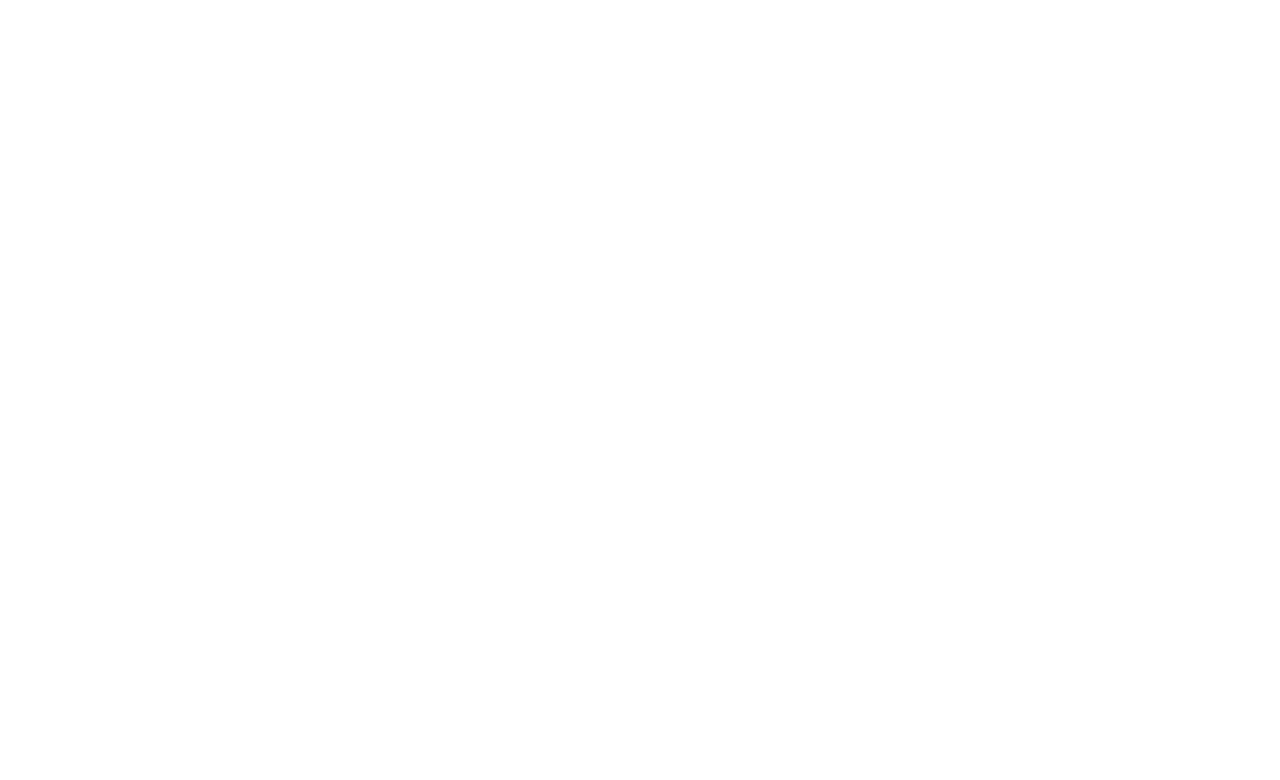
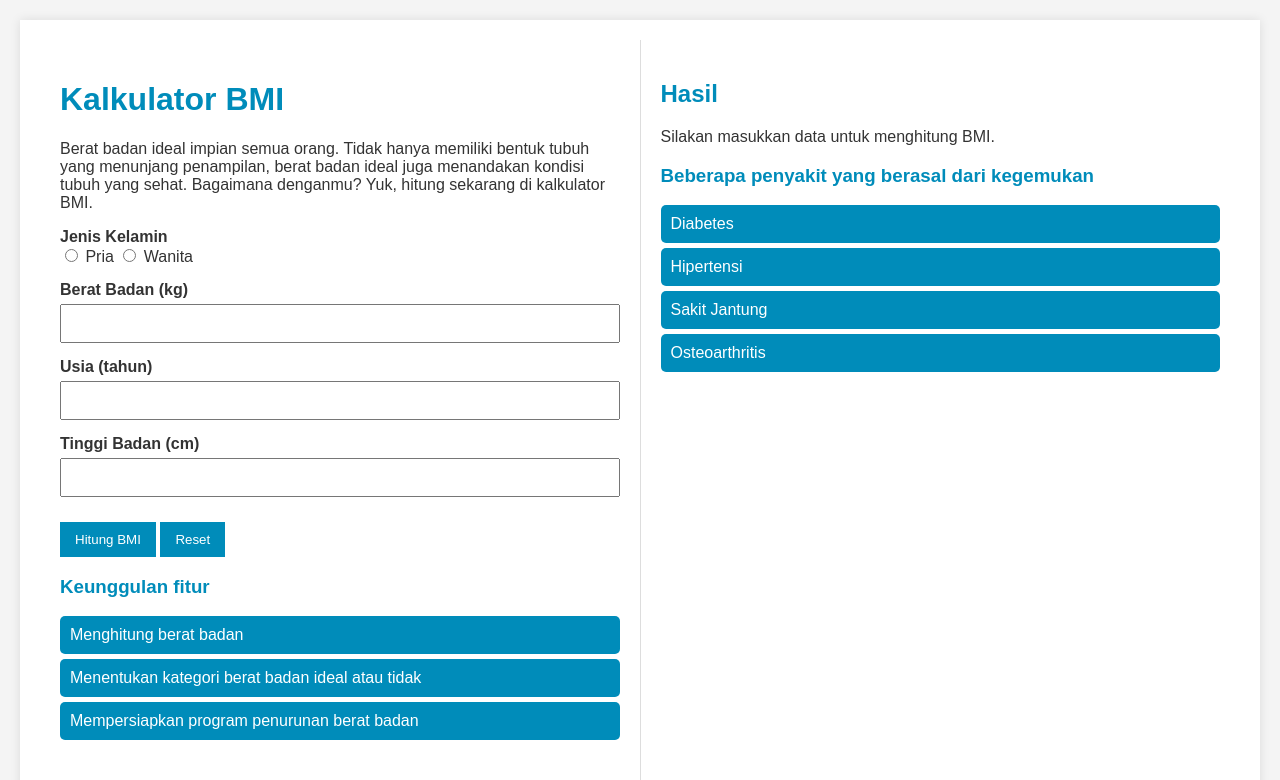
Before and after one commit to revou-fundamental-course/5-aug-24-nder-1, a plain HTML site: page index.html in a window 1280 px wide. Drawn offline with Linux system fonts and the light colour scheme.

Commit message:
desain pertama

```diff
--- a/css/styles.css
+++ b/css/styles.css
@@ -1 +1,75 @@
-/* ini CSS
+body {
+    font-family: Arial, sans-serif;
+    background-color: #f4f4f4;
+    color: #333;
+    margin: 0;
+    padding: 0;
+}
+
+.container {
+    display: flex;
+    max-width: 1200px;
+    margin: 20px auto;
+    padding: 20px;
+    background-color: #fff;
+    box-shadow: 0 0 10px rgba(0, 0, 0, 0.1);
+}
+
+.left-column, .right-column {
+    flex: 1;
+    padding: 20px;
+}
+
+.left-column {
+    border-right: 1px solid #ddd;
+}
+
+h1, h2, h3 {
+    color: #008CBA;
+}
+
+.kalkulator-bmi, .hasil-bmi {
+    margin-bottom: 20px;
+}
+
+.form-group {
+    margin-bottom: 15px;
+}
+
+.form-group label {
+    font-weight: bold;
+}
+
+.form-group input[type="number"], .form-group input[type="text"] {
+    width: 100%;
+    padding: 10px;
+    margin-top: 5px;
+    box-sizing: border-box;
+}
+
+button {
+    background-color: #008CBA;
+    color: white;
+    padding: 10px 15px;
+    border: none;
+    cursor: pointer;
+    margin-top: 10px;
+}
+
+button:hover {
+    background-color: #005f73;
+}
+
+ul {
+    list-style-type: none;
+    padding-left: 0;
+}
+
+ul li {
+    background-color: #008CBA;
+    color: white;
+    padding: 10px;
+    margin-bottom: 5px;
+    border-radius: 5px;
+    display: grid;
+}
--- a/index.html
+++ b/index.html
@@ -6,3 +6,61 @@
     <title>Kalkulator BMI</title>
     <link rel="stylesheet" href="css\styles.css">
 </head>
+<body>
+    <div class="container">
+        <div class="left-column">
+            <div class="kalkulator-bmi">
+                <h1>Kalkulator BMI</h1>
+                <p>Berat badan ideal impian semua orang. Tidak hanya memiliki bentuk tubuh yang menunjang penampilan, berat badan ideal juga menandakan kondisi tubuh yang sehat. Bagaimana denganmu? Yuk, hitung sekarang di kalkulator BMI.</p>
+
+                <form id="bmiForm">
+                    <div class="form-group">
+                        <label for="gender">Jenis Kelamin</label><br>
+                        <input type="radio" id="pria" name="gender" value="Pria"> Pria
+                        <input type="radio" id="wanita" name="gender" value="Wanita"> Wanita
+                    </div>
+                    <div class="form-group">
+                        <label for="weight">Berat Badan (kg)</label>
+                        <input type="number" id="weight" name="weight" required>
+                    </div>
+                    <div class="form-group">
+                        <label for="age">Usia (tahun)</label>
+                        <input type="number" id="age" name="age" required>
+                    </div>
+                    <div class="form-group">
+                        <label for="height">Tinggi Badan (cm)</label>
+                        <input type="number" id="height" name="height" required>
+                    </div>
+                    <button type="button" onclick="hitungBMI()">Hitung BMI</button>
+                    <button type="reset">Reset</button>
+                </form>
+
+                <h3>Keunggulan fitur</h3>
+                <ul>
+                    <li>Menghitung berat badan</li>
+                    <li>Menentukan kategori berat badan ideal atau tidak</li>
+                    <li>Mempersiapkan program penurunan berat badan</li>
+                </ul>
+            </div>
+        </div>
+
+        <div class="right-column">
+            <div class="hasil-bmi">
+                <h2>Hasil</h2>
+                <p id="bmiResult">Silakan masukkan data untuk menghitung BMI.</p>
+                <button id="downloadBtn" style="display:none;">Download Hasil BMI</button>
+                <p id="bmiInterpretation"></p>
+                <h3>Beberapa penyakit yang berasal dari kegemukan</h3>
+                <ul>
+                    <li>Diabetes</li>
+                    <li>Hipertensi</li>
+                    <li>Sakit Jantung</li>
+                    <li>Osteoarthritis</li>
+                </ul>
+            </div>
+        </div>
+    </div>
+
+    <script src="js\script.js"></script>
+</body>
+</html>
```
